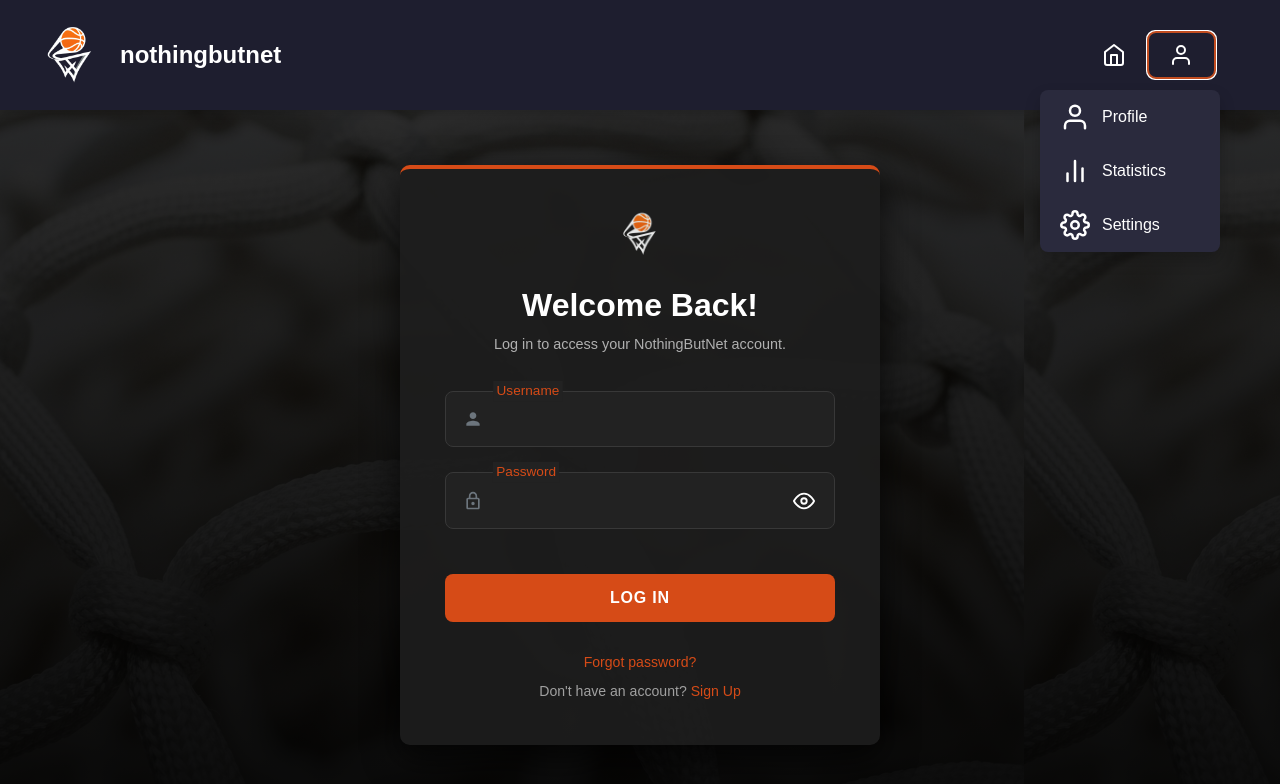
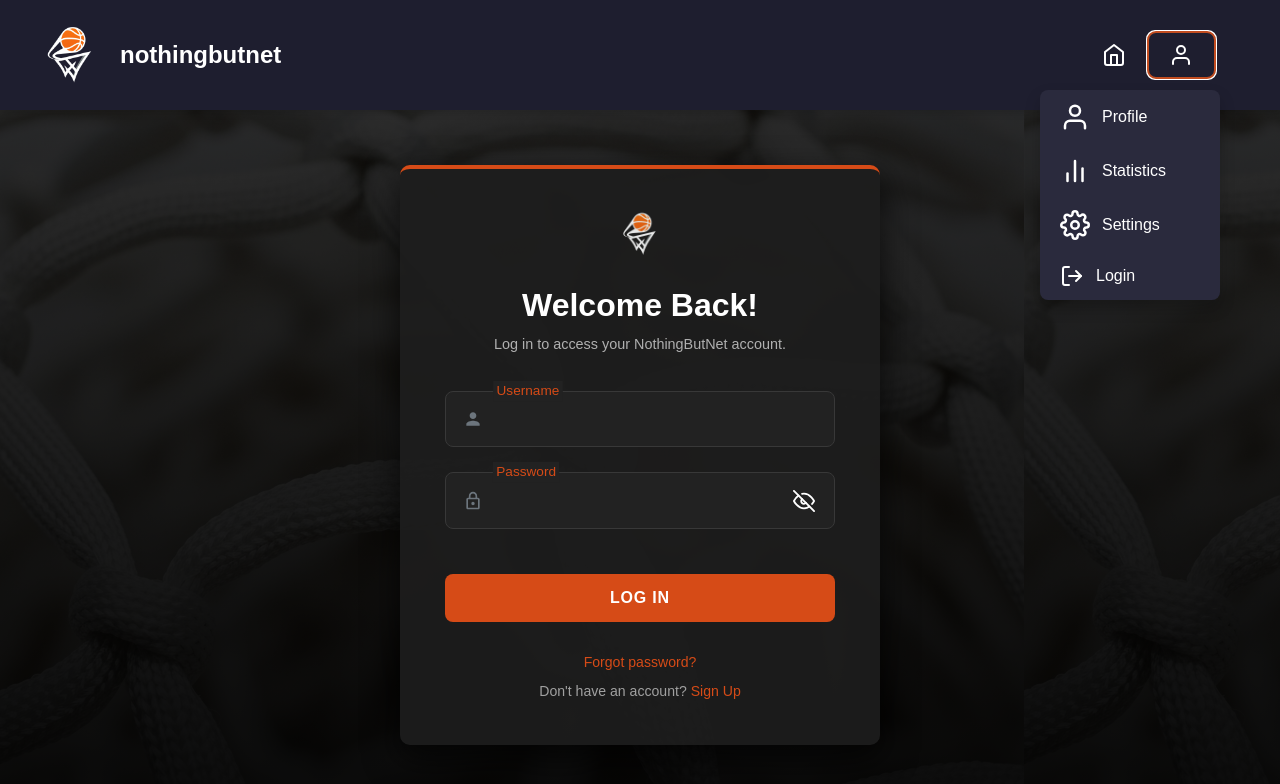
Before and after one commit to Maseeek/nothing-but-net, a React (Vite) app: page /login in a window 1280 px wide. Both pictures are taken after a click on the button 1181 px from the left and 55 px from the top of the page. Shown: the top 784 px of the page. Built offline with nearby package versions, Linux system fonts and the light colour scheme; a web font is replaced by a local one.

Commit message:
added a login button

```diff
--- a/src/client/components/Navbar.jsx
+++ b/src/client/components/Navbar.jsx
@@ -1,7 +1,8 @@
 import React, { useState } from 'react';
 import '../css/navbar.css';
 import nbnLogo from '../assets/nbnlight.png';
-import nbnTitle from '../assets/nbn close letters transparent.png';
+import {isLoggedIn, logout} from "../js/auth.js";
+
 
 function HomeButton() {
     return (
@@ -29,10 +30,20 @@ function ProfileButton({ onClick }) {
     );
 }
 
+
+
 function DropdownMenu({ isVisible }) {
+    const handleAuthClick = () => {
+        if (isLoggedIn()) {
+            logout(); // Call the logout function
+        } else {
+            window.location.href = './login'; // Redirect to login page
+        }
+    };
+
     return (
         <div id="dropdown-menu" className={`dropdown-menu ${isVisible ? 'visible' : 'hidden'}`}>
-            <a href="./profile.html" className="dropdown-item">
+            <a href="./profile" className="dropdown-item">
                 <svg xmlns="http://www.w3.org/2000/svg" width="30" height="30" viewBox="0 0 24 24" fill="none"
                      stroke="currentColor" strokeWidth="2" strokeLinecap="round" strokeLinejoin="round">
                     <path d="M20 21v-2a4 4 0 0 0-4-4H8a4 4 0 0 0-4 4v2"></path>
@@ -40,7 +51,7 @@ function DropdownMenu({ isVisible }) {
                 </svg>
                 Profile
             </a>
-            <a href="statistics.html" className="dropdown-item">
+            <a href="statistics" className="dropdown-item">
                 <svg xmlns="http://www.w3.org/2000/svg" width="30" height="30" viewBox="0 0 24 24" fill="none"
                      stroke="currentColor" strokeWidth="2" strokeLinecap="round" strokeLinejoin="round">
                     <line x1="18" y1="20" x2="18" y2="10"></line>
@@ -49,7 +60,7 @@ function DropdownMenu({ isVisible }) {
                 </svg>
                 Statistics
             </a>
-            <a href="settings.html" className="dropdown-item">
+            <a href="settings" className="dropdown-item">
                 <svg xmlns="http://www.w3.org/2000/svg" width="30" height="30" viewBox="0 0 24 24" fill="none"
                      stroke="currentColor" strokeWidth="2" strokeLinecap="round" strokeLinejoin="round">
                     <circle cx="12" cy="12" r="3"></circle>
@@ -58,10 +69,31 @@ function DropdownMenu({ isVisible }) {
                 </svg>
                 Settings
             </a>
-            <a id="auth-btn" className="dropdown-item"></a>
+            <a id="auth-btn" className="dropdown-item" onClick={handleAuthClick}>
+                {isLoggedIn() ? (
+                    <>
+                        <svg xmlns="http://www.w3.org/2000/svg" width="24" height="24" viewBox="0 0 24 24" fill="none" stroke="currentColor" strokeWidth="2" strokeLinecap="round" strokeLinejoin="round">
+                            <path d="M15 3h4a2 2 0 0 1 2 2v14a2 2 0 0 1-2 2h-4"></path>
+                            <polyline points="10 17 15 12 10 7"></polyline>
+                            <line x1="15" y1="12" x2="3" y2="12"></line>
+                        </svg>
+                        Logout
+                    </>
+                ) : (
+                    <>
+                        <svg xmlns="http://www.w3.org/2000/svg" width="24" height="24" viewBox="0 0 24 24" fill="none" stroke="currentColor" strokeWidth="2" strokeLinecap="round" strokeLinejoin="round">
+                            <path d="M9 21H5a2 2 0 0 1-2-2V5a2 2 0 0 1 2-2h4"></path>
+                            <polyline points="16 17 21 12 16 7"></polyline>
+                            <line x1="21" y1="12" x2="9" y2="12"></line>
+                        </svg>
+                        Login
+                    </>
+                )}
+            </a>
         </div>
     );
 }
+
 
 function Navbar() {
     const [isDropdownVisible, setDropdownVisible] = useState(false);
--- a/src/client/css/navbar.css
+++ b/src/client/css/navbar.css
@@ -126,8 +126,7 @@ a:hover svg {
 }
 
 #auth-btn{
-    margin:0px;
-    padding:0px;
+    cursor: pointer ;
 }
 
 #logo{
--- a/src/client/js/auth.js
+++ b/src/client/js/auth.js
@@ -40,7 +40,7 @@ async function login(username, password) {
         // The redirect will still happen from here on success.
         // The LoginPage.jsx success message might flash briefly.
         setTimeout(() => {
-            window.location.href = 'profile.html'; // Consider using React Router's navigate for SPA consistency if login is called from a component that has access to it.
+            window.location.href = 'profile'; // Consider using React Router's navigate for SPA consistency if login is called from a component that has access to it.
         }, 1000);
 
         return data; // Optionally return data if needed by a caller that doesn't rely on the redirect.
@@ -116,8 +116,6 @@ async function register(username, email, password, confirmPassword) {
     }
 }
 
-// Make sure login and other functions are also correctly exported
-// export { login, register, isLoggedIn, ... };
 
 // Auth state functions
 function isLoggedIn() {
@@ -126,7 +124,7 @@ function isLoggedIn() {
 
 function requireAuth() {
     if (!isLoggedIn()) {
-        window.location.href = 'login.html';
+        window.location.href = 'login';
     }
 }
 
@@ -150,7 +148,7 @@ function getCurrentUser() {
 
 function logout() {
     localStorage.removeItem('authToken');
-    window.location.href = 'login.html';
+    window.location.href = 'login';
 
     // Optional: Notify server
     fetch(`${API_BASE}/api/logout`, { method: 'POST' })
@@ -187,7 +185,7 @@ function updateAuthUI() {
             Login
         `;
         authButton.onclick = () => {
-            window.location.href = 'login.html';
+            window.location.href = 'login';
         };
     }
 }
--- a/src/client/pages/Login.jsx
+++ b/src/client/pages/Login.jsx
@@ -8,13 +8,14 @@ import nbnLogo from '../assets/nbnlight.png'; // Path to your logo
 const UserIcon = () => <svg xmlns="http://www.w3.org/2000/svg" viewBox="0 0 24 24" width="20" height="20" fill="currentColor"><path d="M12 12c2.21 0 4-1.79 4-4s-1.79-4-4-4-4 1.79-4 4 1.79 4 4 4zm0 2c-2.67 0-8 1.34-8 4v2h16v-2c0-2.66-5.33-4-8-4z" /></svg>;
 const LockIcon = () => <svg xmlns="http://www.w3.org/2000/svg" viewBox="0 0 24 24" width="20" height="20" fill="currentColor"><path d="M18 8h-1V6c0-2.76-2.24-5-5-5S7 3.24 7 6v2H6c-1.1 0-2 .9-2 2v10c0 1.1.9 2 2 2h12c1.1 0 2-.9 2-2V10c0-1.1-.9-2-2-2zM9 6c0-1.66 1.34-3 3-3s3 1.34 3 3v2H9V6zm9 14H6V10h12v10zm-6-3c1.1 0 2-.9 2-2s-.9-2-2-2-2 .9-2 2 .9 2 2 2z"/></svg>;
 const EyeIcon = () => <svg xmlns="http://www.w3.org/2000/svg" width="24" height="24" viewBox="0 0 24 24" fill="none" stroke="currentColor" stroke-width="2" stroke-linecap="round" stroke-linejoin="round">
+    <path d="M17.94 17.94A10.07 10.07 0 0 1 12 20c-7 0-11-8-11-8a18.45 18.45 0 0 1 5.06-5.94M9.9 4.24A9.12 9.12 0 0 1 12 4c7 0 11 8 11 8a18.5 18.5 0 0 1-2.16 3.19m-6.72-1.07a3 3 0 1 1-4.24-4.24"></path>
+    <line x1="1" y1="1" x2="23" y2="23"></line>
+</svg>;
+const EyeSlashIcon = () => <svg xmlns="http://www.w3.org/2000/svg" width="24" height="24" viewBox="0 0 24 24" fill="none" stroke="currentColor" stroke-width="2" stroke-linecap="round" stroke-linejoin="round">
     <path d="M1 12s4-8 11-8 11 8 11 8-4 8-11 8-11-8-11-8z"></path>
     <circle cx="12" cy="12" r="3"></circle>
 </svg>;
-const EyeSlashIcon = () => <svg xmlns="http://www.w3.org/2000/svg" width="24" height="24" viewBox="0 0 24 24" fill="none" stroke="currentColor" stroke-width="2" stroke-linecap="round" stroke-linejoin="round">
-    <path d="M17.94 17.94A10.07 10.07 0 0 1 12 20c-7 0-11-8-11-8a18.45 18.45 0 0 1 5.06-5.94M9.9 4.24A9.12 9.12 0 0 1 12 4c7 0 11 8 11 8a18.5 18.5 0 0 1-2.16 3.19m-6.72-1.07a3 3 0 1 1-4.24-4.24"></path>
-    <line x1="1" y1="1" x2="23" y2="23"></line>
-</svg>;
+
 // --- End SVG Icons ---
 
 const LoginPage = () => {
--- a/src/client/pages/RegisterPage.jsx
+++ b/src/client/pages/RegisterPage.jsx
@@ -9,8 +9,14 @@ import nbnLogo from '../assets/nbnlight.png'; // Path to your logo
 const UserIcon = () => <svg xmlns="http://www.w3.org/2000/svg" viewBox="0 0 24 24" width="20" height="20" fill="currentColor"><path d="M12 12c2.21 0 4-1.79 4-4s-1.79-4-4-4-4 1.79-4 4 1.79 4 4 4zm0 2c-2.67 0-8 1.34-8 4v2h16v-2c0-2.66-5.33-4-8-4z" /></svg>;
 const EmailIcon = () => <svg xmlns="http://www.w3.org/2000/svg" viewBox="0 0 24 24" width="20" height="20" fill="currentColor"><path d="M22 6c0-1.1-.9-2-2-2H4c-1.1 0-2 .9-2 2v12c0 1.1.9 2 2 2h16c1.1 0 2-.9 2-2V6zm-2 0l-8 5-8-5h16zm0 12H4V8l8 5 8-5v10z"/></svg>;
 const LockIcon = () => <svg xmlns="http://www.w3.org/2000/svg" viewBox="0 0 24 24" width="20" height="20" fill="currentColor"><path d="M18 8h-1V6c0-2.76-2.24-5-5-5S7 3.24 7 6v2H6c-1.1 0-2 .9-2 2v10c0 1.1.9 2 2 2h12c1.1 0 2-.9 2-2V10c0-1.1-.9-2-2-2zM9 6c0-1.66 1.34-3 3-3s3 1.34 3 3v2H9V6zm9 14H6V10h12v10zm-6-3c1.1 0 2-.9 2-2s-.9-2-2-2-2 .9-2 2 .9 2 2 2z"/></svg>;
-const EyeIcon = () => <svg xmlns="http://www.w3.org/2000/svg" viewBox="0 0 24 24" width="20" height="20" fill="currentColor"><path d="M12 4.5C7 4.5 2.73 7.61 1 12c1.73 4.39 6 7.5 11 7.5s9.27-3.11 11-7.5C21.27 7.61 17 4.5 12 4.5zm0 12.5c-2.76 0-5-2.24-5-5s2.24-5 5-5 5 2.24 5 5-2.24 5-5 5zm0-8c-1.66 0-3 1.34-3 3s1.34 3 3 3 3-1.34 3-3-1.34-3-3-3z" /></svg>;
-const EyeSlashIcon = () => <svg xmlns="http://www.w3.org/2000/svg" viewBox="0 0 24 24" width="20" height="20" fill="currentColor"><path d="M12 7c2.76 0 5 2.24 5 5 0 .65-.13 1.26-.36 1.83l2.92 2.92c1.51-1.26 2.7-2.89 3.44-4.75C21.27 7.61 17 4.5 12 4.5c-1.6 0-3.14.39-4.54 1.08L9.17 7.36C9.74 7.13 10.35 7 11 7zm-1.04 5.54L12 12c1.66 0 3-1.34 3-3 0-.05-.01-.1-.02-.14l1.79-1.79C16.99 7.51 17 8.5 17 9c.98-1.48 2.07-3.43 3.73-5.01L19 2.27 4.27 17l1.27 1.27.01-.01L7.73 16.5C7.5 16.69 7.27 16.84 7 17c-1.73-4.39-6-7.5-11-7.5 1.6-2.08 3.56-3.88 5.83-5.04l1.98 1.98C6.86 6.86 6.39 7.84 6.11 9H4c.05.33.1.66.17.99l1.32 1.32C5.46 11.46 5.23 11.02 5 10.55c.01.02.02.03.03.05l-1.32-1.32C3.46 9.46 3.23 9.02 3 8.55c-1.73 4.39 2.73 7.61 1 12 .01-.02.02-.03.03-.05l1.32 1.32zm-1.04 5.54l2.12 2.12C10.04 19.78 9.05 20 8 20c-4.41 0-8-3.13-8-7.5.92-2.26 2.53-4.25 4.52-5.73L2.73 5.01C1.07 6.59 0 8.95 0 12c0 4.41 3.59 7.5 8 7.5 1.05 0 2.05-.22 2.96-.62l-2.12-2.12z"/></svg>;
+const EyeIcon = () => <svg xmlns="http://www.w3.org/2000/svg" width="24" height="24" viewBox="0 0 24 24" fill="none" stroke="currentColor" stroke-width="2" stroke-linecap="round" stroke-linejoin="round">
+    <path d="M17.94 17.94A10.07 10.07 0 0 1 12 20c-7 0-11-8-11-8a18.45 18.45 0 0 1 5.06-5.94M9.9 4.24A9.12 9.12 0 0 1 12 4c7 0 11 8 11 8a18.5 18.5 0 0 1-2.16 3.19m-6.72-1.07a3 3 0 1 1-4.24-4.24"></path>
+    <line x1="1" y1="1" x2="23" y2="23"></line>
+</svg>;
+const EyeSlashIcon = () => <svg xmlns="http://www.w3.org/2000/svg" width="24" height="24" viewBox="0 0 24 24" fill="none" stroke="currentColor" stroke-width="2" stroke-linecap="round" stroke-linejoin="round">
+    <path d="M1 12s4-8 11-8 11 8 11 8-4 8-11 8-11-8-11-8z"></path>
+    <circle cx="12" cy="12" r="3"></circle>
+</svg>;
 // --- End SVG Icons ---
 
 const RegisterPage = () => {
```
